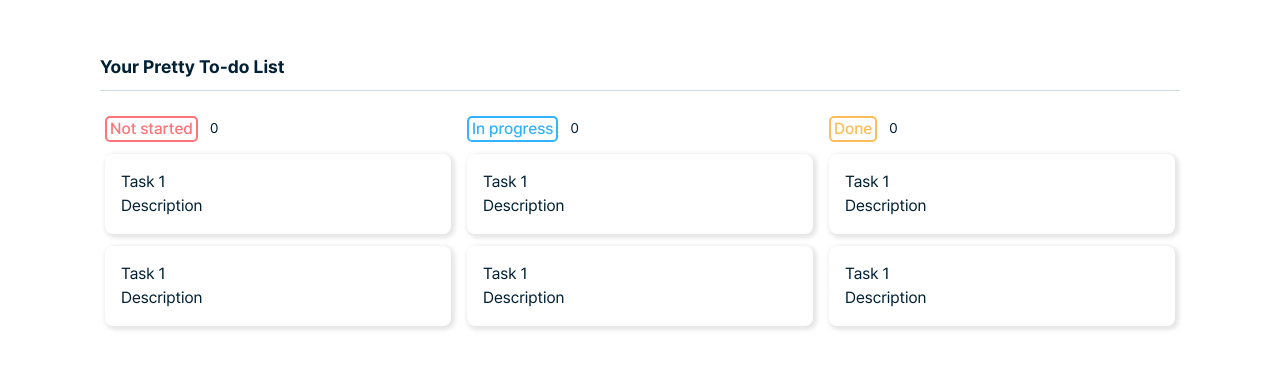
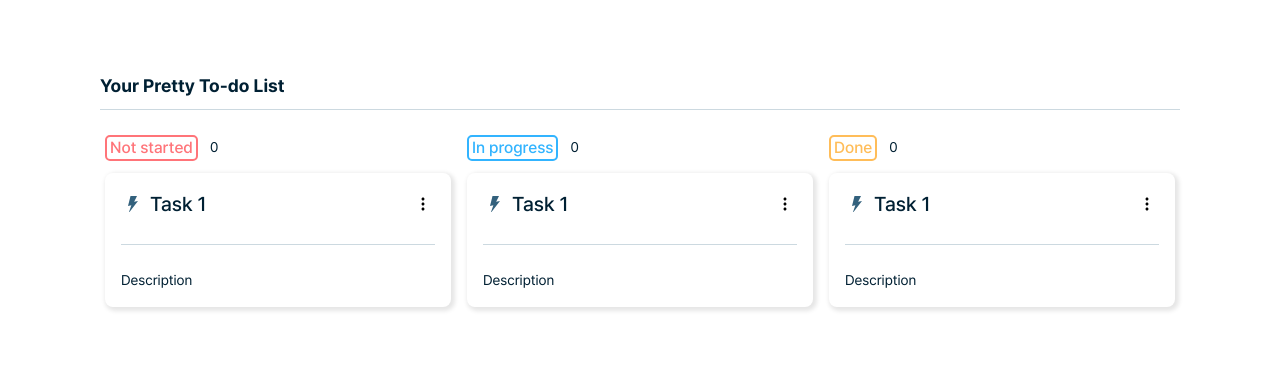
Before and after one commit to koreanerd/JoBeen_ToDoPage, a Next.js app: page / in a window 1280 px wide. Shown: the part 211-580 px from the top of the page. Built offline with nearby package versions, Linux system fonts and the light colour scheme.

Commit message:
ui: card ui design

```diff
--- a/src/components/card/TaskCard.tsx
+++ b/src/components/card/TaskCard.tsx
@@ -1,16 +1,32 @@
+import SvgIcon from '../icons/SvgIcon';
+
 export default function TaskCard() {
   return (
     <div className="flex flex-col gap-[12px]">
       <div className="p-4 rounded-lg shadow-[2px_2px_4px_2px_rgba(0,0,0,0.1)]">
-        <h3>Task 1</h3>
+        <div className="flex flex-nowrap items-center gap-[5px] max-sm:w-[120px]">
+          <SvgIcon
+            className="text-accent"
+            width={24}
+            height={24}
+            pathData="M16 4H9.5L7 14L10.3614 13.253L8 20H8.5L17 9L13.15 9.7L16 4Z"
+            viewBox="0 0 24 24"
+          />
 
-        <p>Description</p>
-      </div>
+          <h3 className="text-title font-medium">Task 1</h3>
 
-      <div className="p-4 rounded-lg shadow-[2px_2px_4px_2px_rgba(0,0,0,0.1)]">
-        <h3>Task 1</h3>
+          <SvgIcon
+            className="text-black ml-auto"
+            width={24}
+            height={24}
+            pathData="M12 8.5C12.83 8.5 13.5 7.83 13.5 7C13.5 6.17 12.83 5.5 12 5.5C11.17 5.5 10.5 6.17 10.5 7C10.5 7.83 11.17 8.5 12 8.5ZM12 10.5C11.17 10.5 10.5 11.17 10.5 12C10.5 12.83 11.17 13.5 12 13.5C12.83 13.5 13.5 12.83 13.5 12C13.5 11.17 12.83 10.5 12 10.5ZM12 15.5C11.17 15.5 10.5 16.17 10.5 17C10.5 17.83 11.17 18.5 12 18.5C12.83 18.5 13.5 17.83 13.5 17C13.5 16.17 12.83 15.5 12 15.5Z"
+            viewBox="0 0 24 24"
+          />
+        </div>
 
-        <p>Description</p>
+        <div className="my-[25px] border-t border-border"></div>
+
+        <div className="text-body">Description</div>
       </div>
     </div>
   );
--- /dev/null
+++ b/src/components/icons/SvgIcon.tsx
@@ -0,0 +1,25 @@
+import { SvgIconProps } from '@/types/icon';
+
+const SvgIcon = ({
+  className,
+  width,
+  height,
+  pathData,
+  viewBox,
+}: SvgIconProps) => {
+  return (
+    <svg
+      xmlns="http://www.w3.org/2000/svg"
+      fill="currentColor"
+      viewBox={viewBox}
+      width={width}
+      height={height}
+      fillOpacity="1"
+      className={className}
+    >
+      <path d={pathData} />
+    </svg>
+  );
+};
+
+export default SvgIcon;
--- /dev/null
+++ b/src/types/icon.ts
@@ -0,0 +1,7 @@
+export interface SvgIconProps {
+  className: string;
+  width: number;
+  height: number;
+  viewBox: string;
+  pathData: string;
+}
--- a/tailwind.config.ts
+++ b/tailwind.config.ts
@@ -32,6 +32,7 @@ export default {
       },
       screens: {
         'max-lg': { max: '1000px' },
+        'max-sm': { max: '500px' },
       },
     },
   },
```
